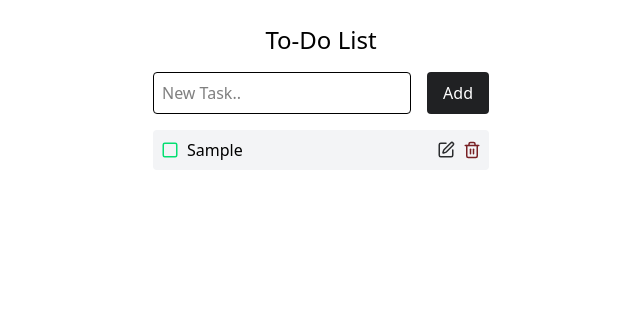
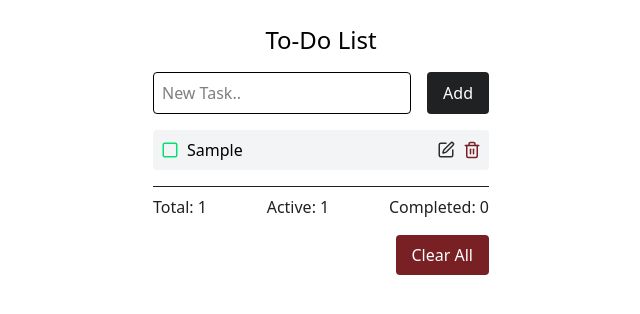
Before and after one commit to LuckyDuk3/cf7-react-todo-app, a React (Vite) app: page / in a window 1280 px wide. Both pictures are taken after typing "Sample" into the empty fields and a click on the button "Add". Shown: the top 314 px of the page, without its empty margins (319-959 px from the left). Built offline with nearby package versions, Linux system fonts and the light colour scheme.

Commit message:
feat: add clear all tasks and count tasks

```diff
--- a/src/components/Todo.tsx
+++ b/src/components/Todo.tsx
@@ -42,18 +42,27 @@ const todoReducer = (state: TodoProps[], action: Action): TodoProps[] => {
       ? {...todo, completed: !todo.completed}
       : todo
       );
-        default:
-          return state;
+    case "CLEAR_ALL":
+      return [];
+    default:
+      return state;
   }
 }
 
 const Todo = () => {
 
   const[todos, dispatch] = useReducer(todoReducer, [], getInitialTodos);
+  const totalTasks: number = todos.length;
+  const completedTasks: number = todos.filter(t => t.completed).length;
+  const activeTasks: number = totalTasks - completedTasks;
 
   useEffect(() => {
     localStorage.setItem("todos", JSON.stringify(todos));
   },[todos])
+
+  const handleClearAll = () => {
+    dispatch({type: "CLEAR_ALL"})
+  }
 
   return (
     <>
@@ -62,6 +71,24 @@ const Todo = () => {
         <TodoForm dispatch={dispatch} />
         <TodoList todos={todos} dispatch={dispatch}/>
 
+        { todos.length > 0 && (
+          <>
+            <div className="flex justify-between border-t pt-2 mt-4 text-cf-dark-gray">
+              <span>Total: {totalTasks}</span>
+              <span>Active: {activeTasks}</span>
+              <span>Completed: {completedTasks}</span>
+            </div>
+            <div className="text-end mt-4">
+              <button
+                onClick={handleClearAll}
+                className="bg-cf-dark-red text-white py-2 px-4 rounded"
+              >
+                Clear All
+              </button>
+            </div>
+          </>
+        )}
+
       </div>
     </>
   )
--- a/src/types.ts
+++ b/src/types.ts
@@ -8,7 +8,9 @@ export type Action =
   | {type: "ADD"; payload: string}
   | {type: "DELETE"; payload: number}
   | {type: "EDIT"; payload: {id: number; newText: string}}
-  | {type: "COMPLETE"; payload: number};
+  | {type: "COMPLETE"; payload: number}
+  | {type: "CLEAR_ALL"};
+
 
 
 export type TodoFormProps = {
```
